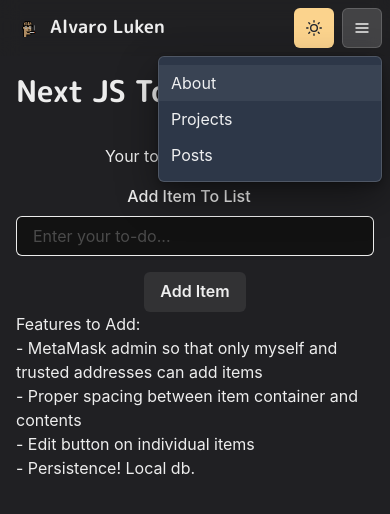
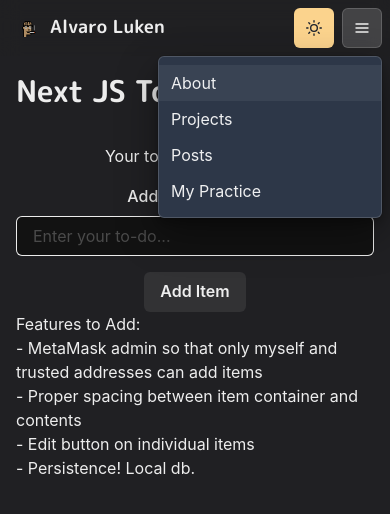
Before and after one commit to AlvaroLuken/my-homepage, a Next.js app: page /practice-projects/to-do-list in a window 390 px wide. Both pictures are taken after a click on the button 362 px from the left and 28 px from the top of the page. Shown: the top 514 px of the page. Built offline with nearby package versions, Linux system fonts and the light colour scheme.

Commit message:
edit hamburger

```diff
--- a/components/navbar.js
+++ b/components/navbar.js
@@ -74,6 +74,9 @@
               <NextLink href="/posts" passHref>
                 <MenuItem as={Link}>Posts</MenuItem>
               </NextLink>
+              <NextLink href="/practice" passHref>
+                <MenuItem as={Link}>My Practice</MenuItem>
+              </NextLink>
             </MenuList>
           </Menu>
         </Box>
```
